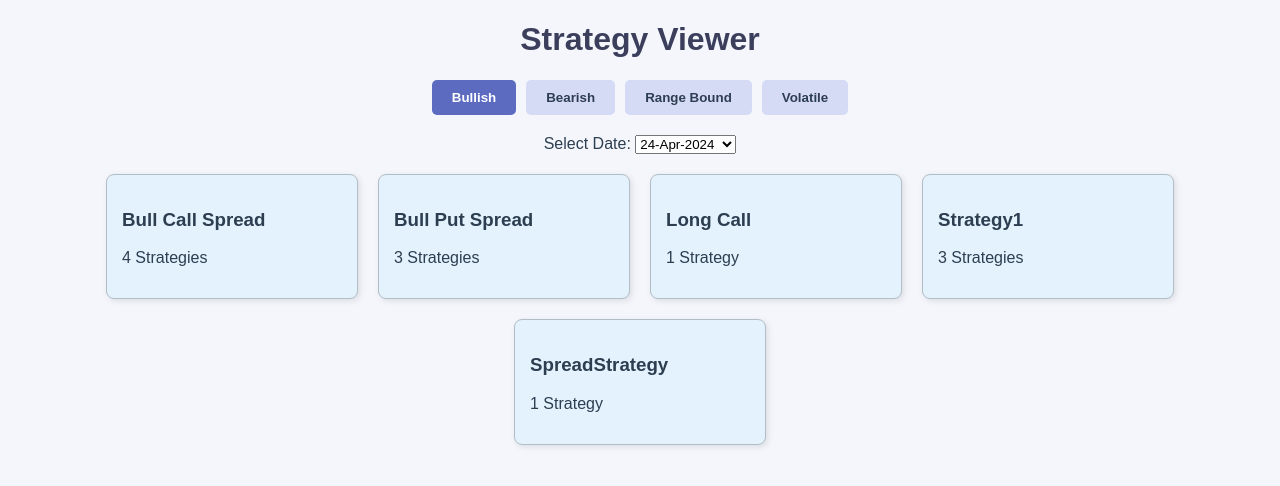
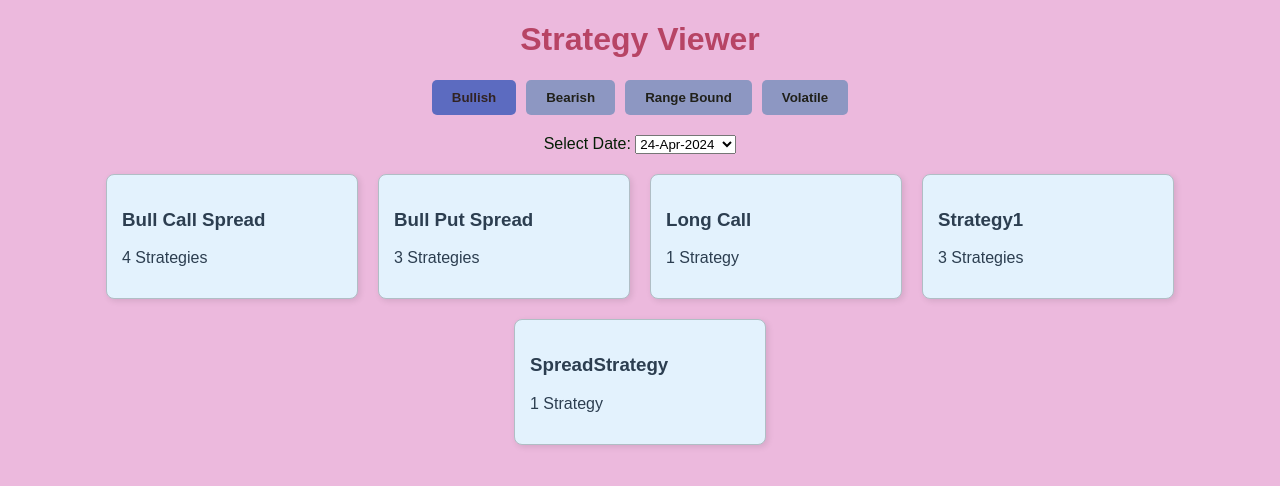
Before and after one commit to leenabhatia510/nerve_solution_assignment, a plain HTML site: page index.html in a window 1280 px wide. Drawn offline with Linux system fonts and the light colour scheme.

Commit message:
Update style.css

```diff
--- a/style.css
+++ b/style.css
@@ -1,13 +1,13 @@
 body {
     font-family: Arial, sans-serif;
     margin: 20px;
-    background-color: #f4f6fc;
-    color: #2c3e50;
+    background-color: #ecb9dd;
+    color: #051e05;
   }
 
   h1 {
     text-align: center;
-    color: #3b3f5c;
+    color: #b74465;
   }
 
   .slider-toggle {
@@ -22,15 +22,15 @@ body {
     padding: 10px 20px;
     cursor: pointer;
     border: none;
-    background-color: #d6dbf5;
+    background-color: #8d97c2;
     border-radius: 5px;
     font-weight: bold;
-    color: #2c3e50;
+    color: #20201a;
   }
 
   .slider-toggle .active {
     background-color: #5c6bc0;
-    color: white;
+    color: rgb(49, 35, 35);
   }
 
   .dropdown {
```
